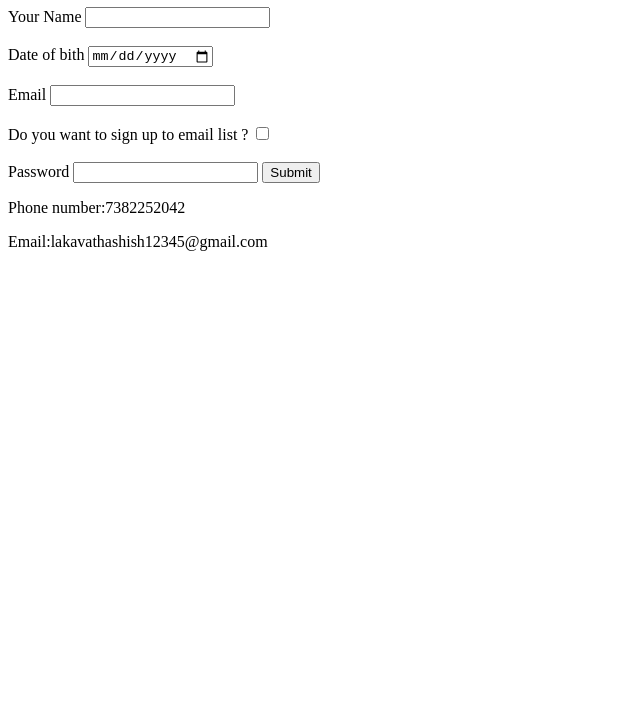
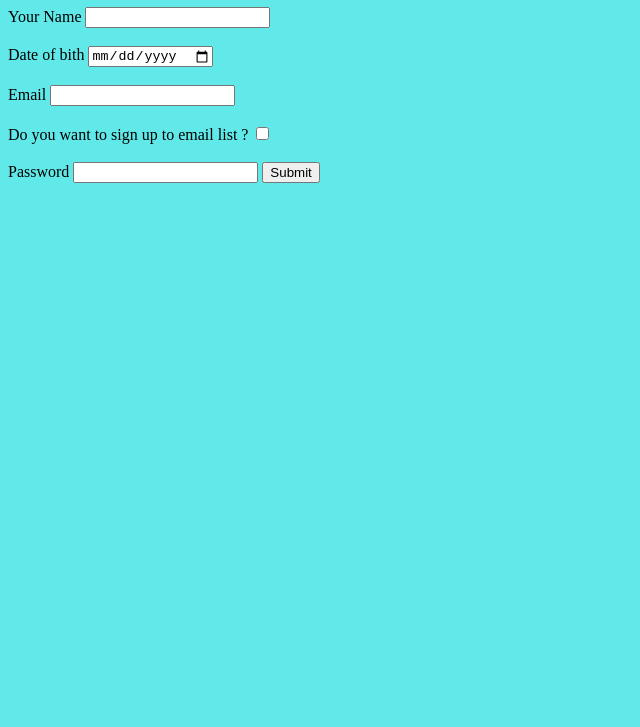
Before and after one commit to ashishsai960/cv, a plain HTML site: page CONTACT ME.html in a window 1280 px wide. Shown: the part 73-800 px from the top of the page, without its empty margins (0-640 px from the left). Drawn offline with Linux system fonts and the light colour scheme.

Commit message:
Add files via upload

```diff
--- a/CONTACT ME.html
+++ b/CONTACT ME.html
@@ -1,5 +1,5 @@
 <!DOCTYPE html>
-<body>
+<body style="background-color: rgb(97, 233, 233);">
     <title>CONTACT</title>
     <h1>CONTACT ME</h1>
     <form class="" action="mailto:lakavathashish2002@gmail.com" method="post" enctype="text/plain">
@@ -17,9 +17,10 @@
         <br>
         <label>Password</label>
         <input type="password" name="" value="">
-        <input type="submit" name="" >
+        <input type="submit" name="" ><br>
+        <br>
+
     </form>
-    <p>Phone number:7382252042</p>
-    <p>Email:lakavathashish12345@gmail.com</p>
+
 
 </body>
```
Also changed, not shown: hobbies.html (+2 -0 lines).
